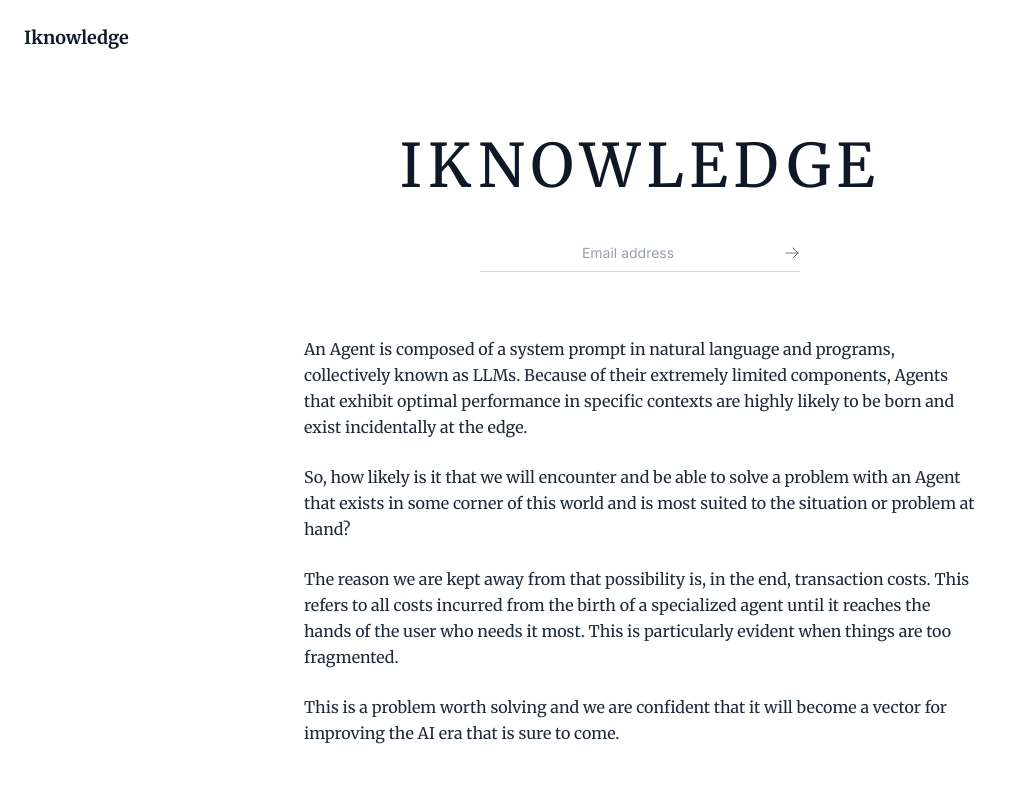
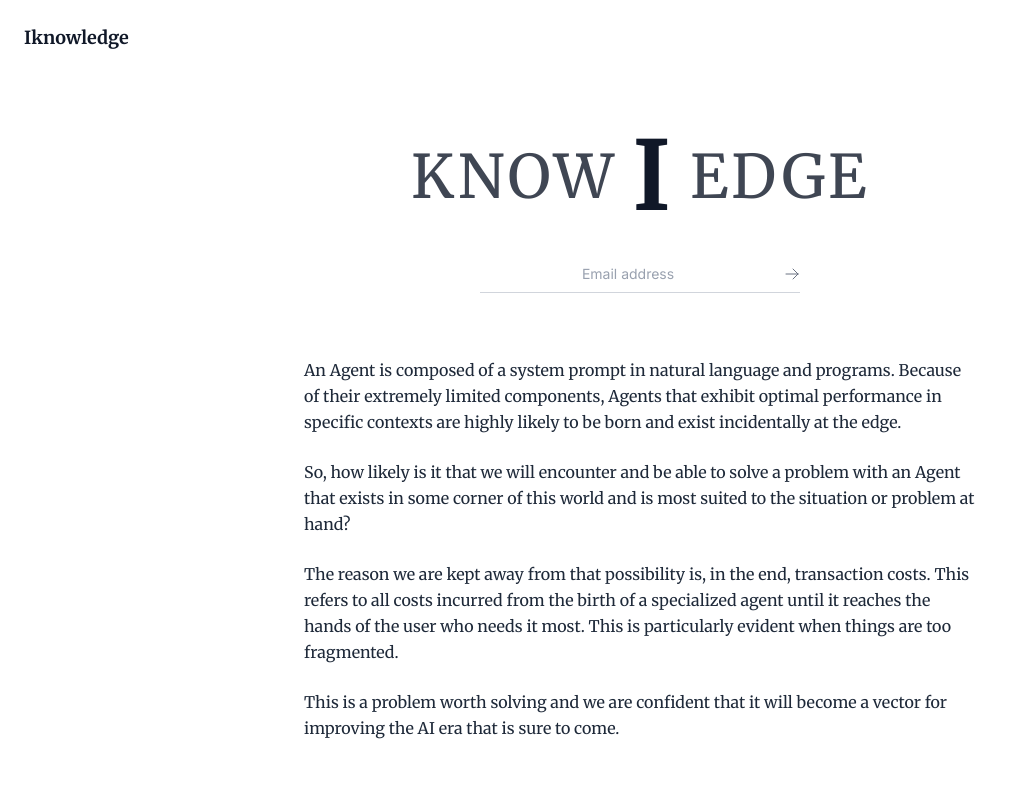
Before and after one commit to ym714/Iknowledge, a Next.js app: page / in a window 1280 px wide. Shown: the top 800 px of the page, without its empty margins (0-1013 px from the left). Built offline with nearby package versions, Linux system fonts and the light colour scheme.

Commit message:
Refine content and redesign Hero title

```diff
--- a/src/app/page.tsx
+++ b/src/app/page.tsx
@@ -14,7 +14,7 @@ export default function Home() {
 
         <ContentSection delay="0.4s">
           <p>
-            An Agent is composed of a system prompt in natural language and programs, collectively known as LLMs. Because of their extremely limited components, Agents that exhibit optimal performance in specific contexts are highly likely to be born and exist incidentally at the edge.
+            An Agent is composed of a system prompt in natural language and programs. Because of their extremely limited components, Agents that exhibit optimal performance in specific contexts are highly likely to be born and exist incidentally at the edge.
           </p>
           <p>
             So, how likely is it that we will encounter and be able to solve a problem with an Agent that exists in some corner of this world and is most suited to the situation or problem at hand?
--- a/src/components/Hero.tsx
+++ b/src/components/Hero.tsx
@@ -3,8 +3,10 @@ import Waitlist from "./Waitlist";
 export default function Hero() {
     return (
         <section className="pt-32 pb-16 text-center font-sans px-4 overflow-hidden">
-            <h1 className="text-3xl sm:text-4xl md:text-6xl font-serif tracking-wider md:tracking-widest text-gray-900 uppercase leading-tight mb-8 animate-fade-in break-words">
-                <span className="block">Iknowledge</span>
+            <h1 className="flex flex-col md:flex-row items-center justify-center gap-2 md:gap-4 text-3xl sm:text-4xl md:text-6xl font-serif tracking-wider text-gray-900 uppercase leading-tight mb-8 animate-fade-in">
+                <span className="opacity-80">know</span>
+                <span className="text-5xl sm:text-6xl md:text-8xl font-bold">I</span>
+                <span className="opacity-80">edge</span>
             </h1>
 
             <Waitlist />
```
